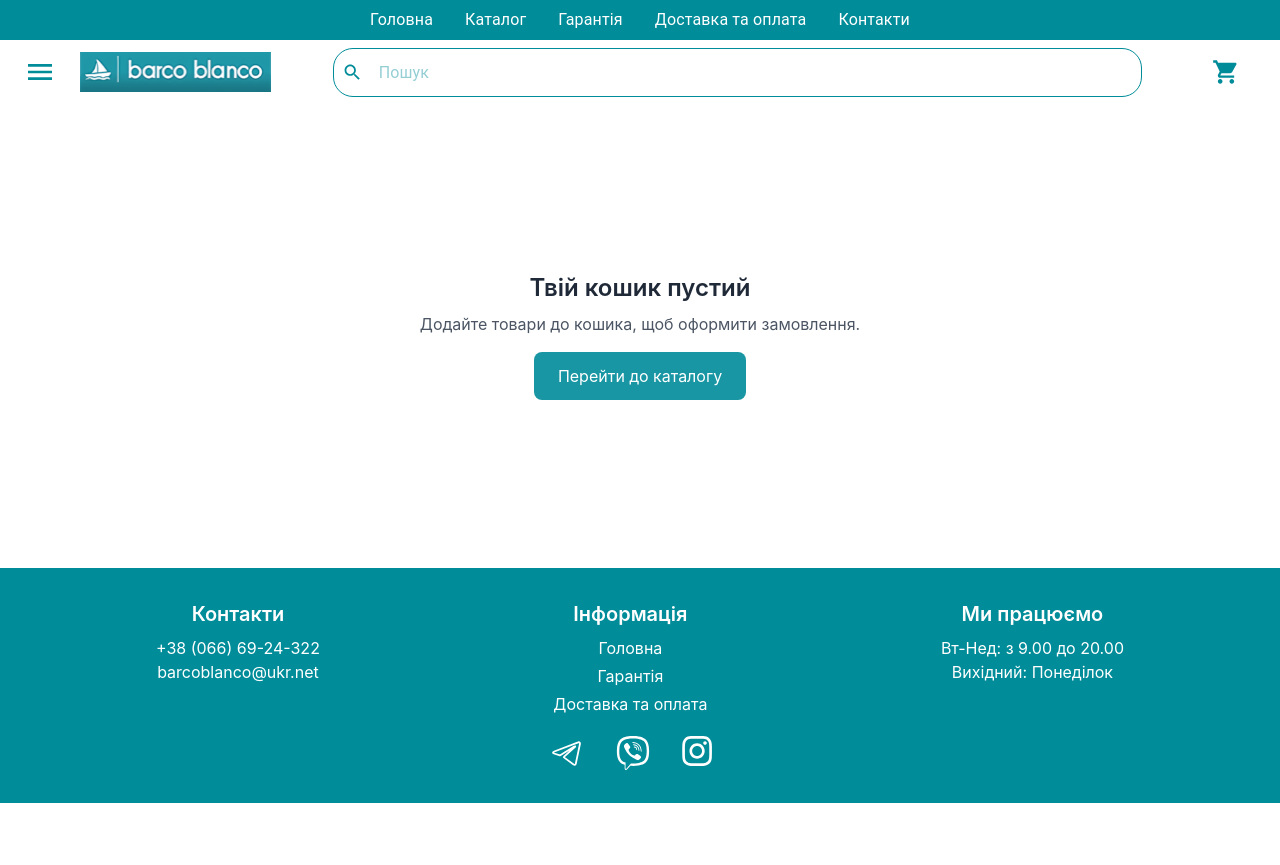
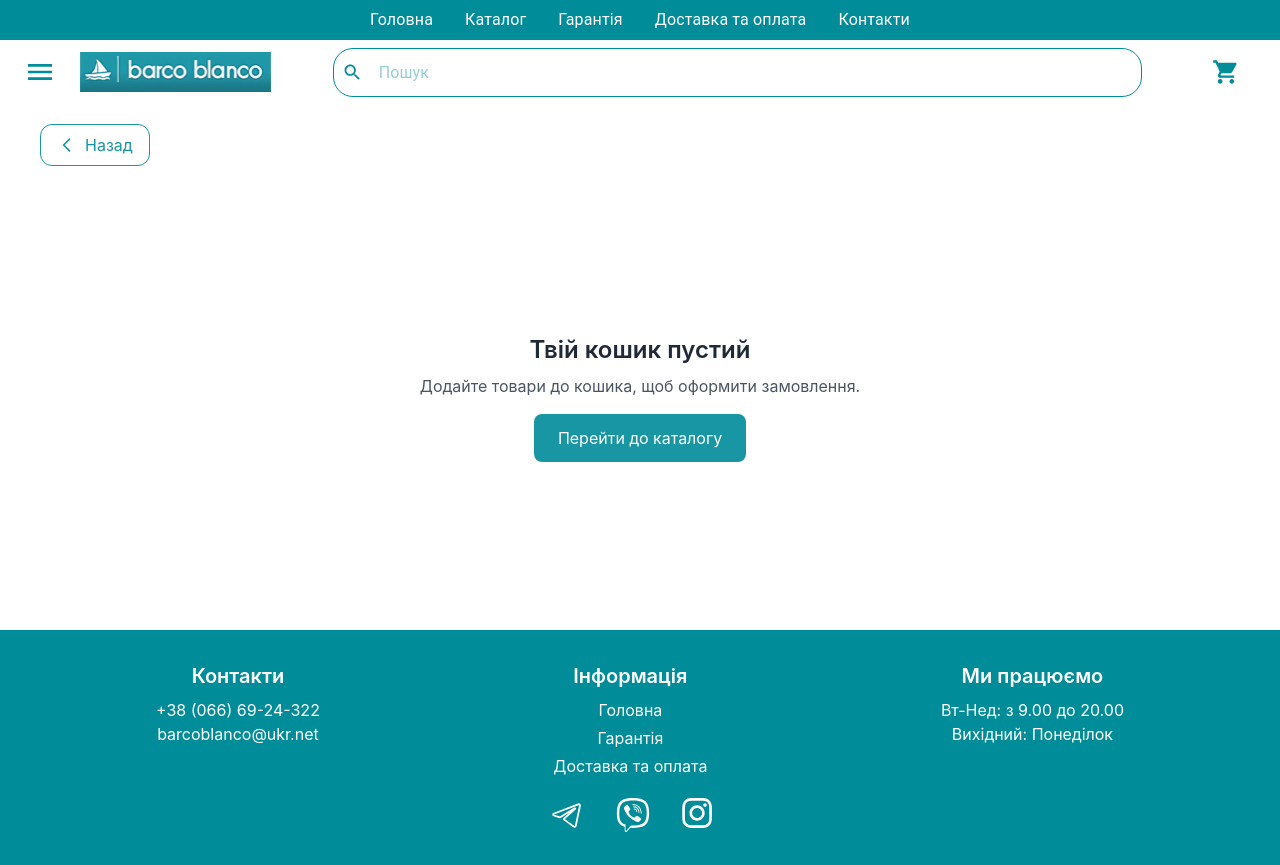
Before and after one commit to yaroslavgubich/barcoblanco-store, a Next.js app: page /basket in a window 1280 px wide. Before the commit the page ends 803 px from the top, so only its background shows below. Built offline with nearby package versions, Linux system fonts and the light colour scheme.

Commit message:
added btn to order page, product page, cart page

```diff
--- a/app/(store)/basket/page.tsx
+++ b/app/(store)/basket/page.tsx
@@ -4,6 +4,8 @@ import Image from "next/image";
 import { useRouter } from "next/navigation";
 import { Trash2 } from "lucide-react";
 import { AnimatePresence, motion } from "framer-motion";
+import BackButton from "@/components/ui/BackButton";
+
 
 export default function BasketPage() {
   const { cart, removeFromCart, updateQuantity, clearCart, getCartTotalPrice } = useCart();
@@ -12,6 +14,8 @@ export default function BasketPage() {
   const total = getCartTotalPrice();
 
   return (
+    <>
+     <BackButton />
     <div className="w-full max-w-[1400px] mx-auto py-6 px-4 sm:py-10">
       {cart.length === 0 ? (
         <div className="flex flex-col items-center justify-center text-center h-96">
@@ -181,5 +185,6 @@ export default function BasketPage() {
         </>
       )}
     </div>
+    </>
   );
 }
--- a/app/(store)/order/page.tsx
+++ b/app/(store)/order/page.tsx
@@ -30,6 +30,7 @@ import {
 import { useCart } from "@/context/CartContext"
 import Image from "next/image"
 import { Warehouse } from "lucide-react";
+import BackButton from "@/components/ui/BackButton";
 
 
 type CartItem = {
@@ -181,7 +182,7 @@ export default function OrderForm() {
   return (
 
 <>
-
+<BackButton />
     <Form {...form}>
 
       <form onSubmit={form.handleSubmit(onSubmit)} className="space-y-5">
--- a/app/(store)/products/ProductsClient.tsx
+++ b/app/(store)/products/ProductsClient.tsx
@@ -9,6 +9,7 @@ import { Button } from "@/components/ui/button";
 import { useCart } from "@/context/CartContext";
 import { useScrollToTop } from "@/hook/useScrollToTop";
 import Image from "next/image";
+
 
 interface ProductType {
   _id: string;
@@ -112,8 +113,10 @@ export default function ProductsClient({
   return (
     <>
 
+
       {/* Мобильное меню для фильтра и категорий */}
       <div className="md:hidden bg-100 flex flex-wrap justify-center w-full px-4 mb-4 mt-4 gap-6">
+
         <button
           onClick={() => setShowMobileFilter(true)}
           className="flex-1 min-w-[150px] flex items-center justify-center gap-2 px-4 py-3 bg-[#4FA7B9] hover:bg-[#1996A3] text-white rounded-lg transition"
@@ -227,6 +230,7 @@ export default function ProductsClient({
 
       {/* Категории для десктопа */}
       <div className="hidden md:flex flex-wrap gap-2 mb-6 mt-6 justify-center">
+
         <Link href="/products">
           <button
             className={`px-4 py-1.5 rounded-full text-sm font-medium transition border border-[#1996A3] ${
--- a/components/ui/BackButton.tsx
+++ b/components/ui/BackButton.tsx
@@ -9,11 +9,12 @@ const BackButton: React.FC = () => {
   return (
     <button
       onClick={() => router.back()}
-      className="flex items-center gap-2 px-4 py-2 rounded-xl border ml-[10px] md:ml-[40px]
+      className="flex items-center gap-2 px-4 py-2 rounded-xl border mt-[20px] ml-[10px] md:ml-[40px]
       text-[#1996A3] border-[#1996A3]
       hover:text-[#147A86] hover:border-[#147A86]
       transition-colors duration-300"
     >
+
       {/* SVG стрелка влево */}
       <svg
         xmlns="http://www.w3.org/2000/svg"
@@ -29,7 +30,7 @@ const BackButton: React.FC = () => {
           d="M15 19l-7-7 7-7"
         />
       </svg>
-
+      Назад
     </button>
   );
 };
--- a/components/ui/OrderForm.tsx
+++ b/components/ui/OrderForm.tsx
@@ -10,6 +10,7 @@ import { Input } from "@/components/ui/input"
 import { Textarea } from "@/components/ui/textarea"
 import { Form, FormControl, FormDescription, FormField, FormItem, FormLabel, FormMessage } from "@/components/ui/form"
 import { Card, CardContent, CardFooter, CardHeader, CardTitle } from "@/components/ui/card"
+import BackButton from "./BackButton"
 
 const formSchema = z.object({
   fullName: z.string().min(2, { message: "Full name must be at least 2 characters." }),
@@ -51,6 +52,9 @@ export default function OrderForm() {
   }
 
   return (
+    <>
+
+    <BackButton />
     <div className="grid gap-6 lg:grid-cols-2">
       <Card>
         <CardHeader>
@@ -184,5 +188,6 @@ export default function OrderForm() {
         </CardFooter>
       </Card>
     </div>
+    </>
   )
 }
--- a/components/ui/ProductDetails.tsx
+++ b/components/ui/ProductDetails.tsx
@@ -9,6 +9,7 @@ import { Navigation, Pagination } from "swiper/modules";
 import "swiper/css";
 import "swiper/css/navigation";
 import "swiper/css/pagination";
+import BackButton from "./BackButton";
 
 interface ProductImage {
   asset: { url: string };
@@ -70,9 +71,12 @@ export default function ProductDetails({ productData }: ProductDetailsProps) {
   }, []);
 
   return (
+    <>
+    <BackButton />
     <div className="max-w-7xl mx-auto px-4 sm:px-6 md:px-8 py-10">
       {/* Контейнер: вертикально на мобильном, горизонтально на md+ */}
       <div className="flex flex-col md:flex-row gap-10">
+
         {/* Левая часть – слайдер */}
         <div className="w-11/12 max-w-sm mx-auto md:w-1/2 lg:w-5/12 relative">
           {swiperReady && (
@@ -204,5 +208,6 @@ export default function ProductDetails({ productData }: ProductDetailsProps) {
         </div>
       </div>
     </div>
+    </>
   );
 }
```
